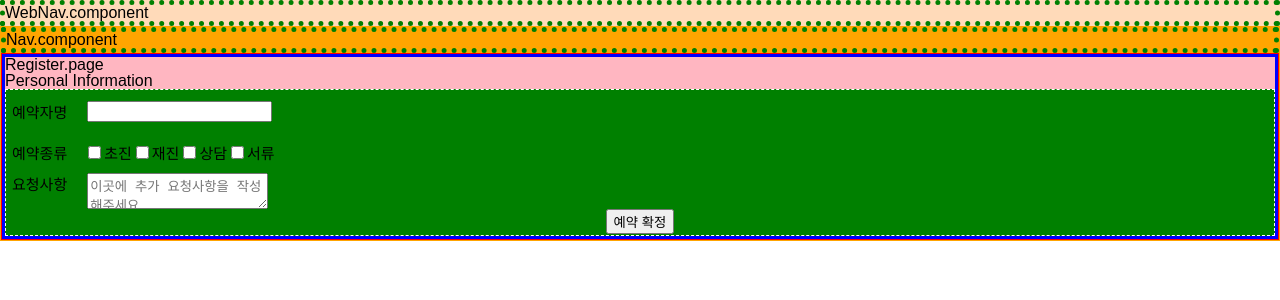
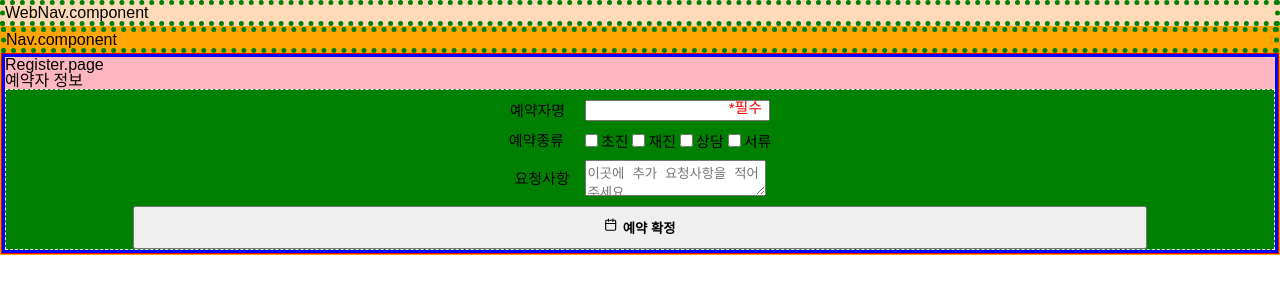
Before and after one commit to socow/lab-reservation-system, a React (Create React App) app: page /reserve in a window 1280 px wide. Shown: the top 300 px of the page. Built offline with nearby package versions, Linux system fonts and the light colour scheme.

Commit message:
Edit: 예약확정 버튼 UI CSS 수정

```diff
--- a/package.json
+++ b/package.json
@@ -8,6 +8,7 @@
     "@testing-library/user-event": "^13.5.0",
     "react": "^18.2.0",
     "react-dom": "^18.2.0",
+    "react-icons": "^4.6.0",
     "react-router-dom": "^6.4.1",
     "react-scripts": "5.0.1",
     "styled-components": "^5.3.6",
--- a/src/components/Button.component.js
+++ b/src/components/Button.component.js
@@ -4,7 +4,4 @@ export function Button() {
   return <StyledButton>BUTTON.component</StyledButton>;
 }
 
-const StyledButton = styled.button`
-  border: 1px dashed white;
-  background-color: blue;
-`;
+const StyledButton = styled.button``;
--- a/src/components/RegisterInfo.component.js
+++ b/src/components/RegisterInfo.component.js
@@ -1,4 +1,5 @@
 import styled from 'styled-components';
+import { FiCalendar } from 'react-icons/fi';
 
 export function RegisterInfo() {
   const checkOnlyOne = checkThis => {
@@ -12,11 +13,14 @@ export function RegisterInfo() {
 
   return (
     <>
-      <p>Personal Information</p>
+      <p>예약자 정보</p>
       <Container>
         <Name>
           <p>예약자명</p>
-          <input type="box" />
+          <div className="required">
+            <input type="text" />
+            <span>*필수</span>
+          </div>
         </Name>
         <Name />
         <Type>
@@ -54,27 +58,46 @@ export function RegisterInfo() {
         </Type>
         <Request>
           <p>요청사항</p>
-          <textarea placeholder="이곳에 추가 요청사항을 작성해주세요. " />
+          <textarea placeholder="이곳에 추가 요청사항을 적어주세요. " />
         </Request>
-        <ConfirmButton />
-        <button type="submit">예약 확정</button>
+        <ConfirmButton type="submit">
+          <FiCalendar />
+          <p>예약 확정</p>
+        </ConfirmButton>
       </Container>
     </>
   );
 }
 
-const Container = styled.button`
+const Container = styled.section`
+  display: flex;
+  flex-direction: column;
+  justify-content: center;
+  align-items: center;
+  width: 100%;
+  height: 100%;
   border: 1px dashed white;
   background-color: green;
-  width: 100%;
   p {
   }
 `;
 
-const Name = styled.div`
+const Name = styled.section`
   display: flex;
+  align-items: center;
   margin-top: 10px;
-  /* text-align: center; */
+  div {
+    display: flex;
+    span {
+      position: absolute;
+      right: 8px;
+      font-size: 15px;
+      color: red;
+    }
+  }
+  .required {
+    position: relative;
+  }
   p {
     font-size: 15px;
   }
@@ -85,7 +108,7 @@ const Name = styled.div`
 
 const Type = styled.div`
   display: flex;
-  margin-top: 10px;
+  align-items: center;
   p {
     font-size: 15px;
   }
@@ -97,11 +120,27 @@ const Type = styled.div`
 
 const Request = styled.div`
   display: flex;
+  align-items: center;
   margin-top: 10px;
   font-size: 15px;
   textarea {
-    margin-left: 20px;
+    margin-left: 15px;
   }
 `;
 
-const ConfirmButton = styled.div``;
+const ConfirmButton = styled.button`
+  width: 80%;
+  display: flex;
+  justify-content: center;
+  /* align-items: center; */
+  font-weight: bold;
+  margin-top: 10px;
+  padding: 10px 60px;
+  &:hover {
+    cursor: pointer;
+    background-color: skyblue;
+  }
+  p {
+    margin-left: 5px;
+  }
+`;
```
Also changed, not shown: 1 other file (tests, documents, lock files or other folders).
